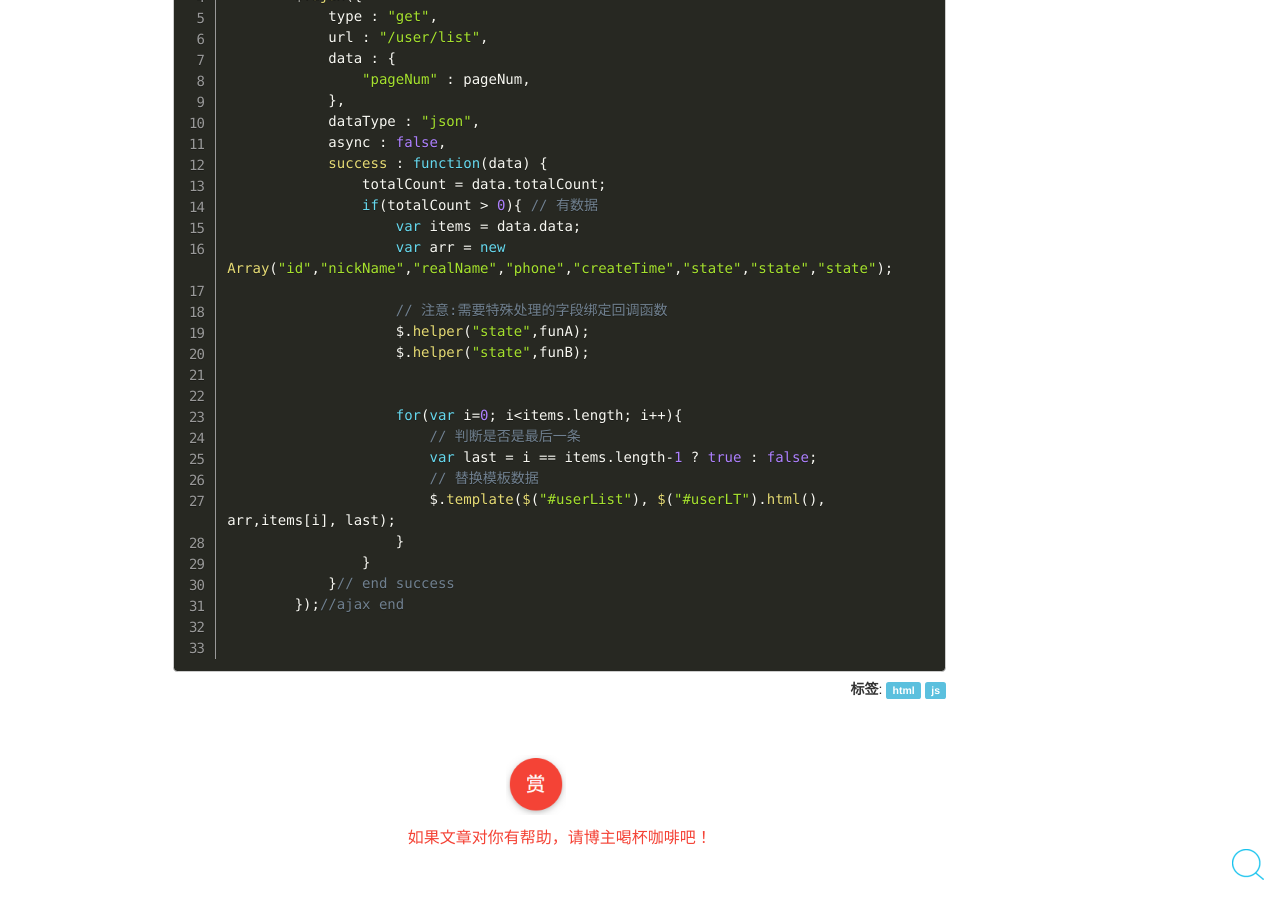
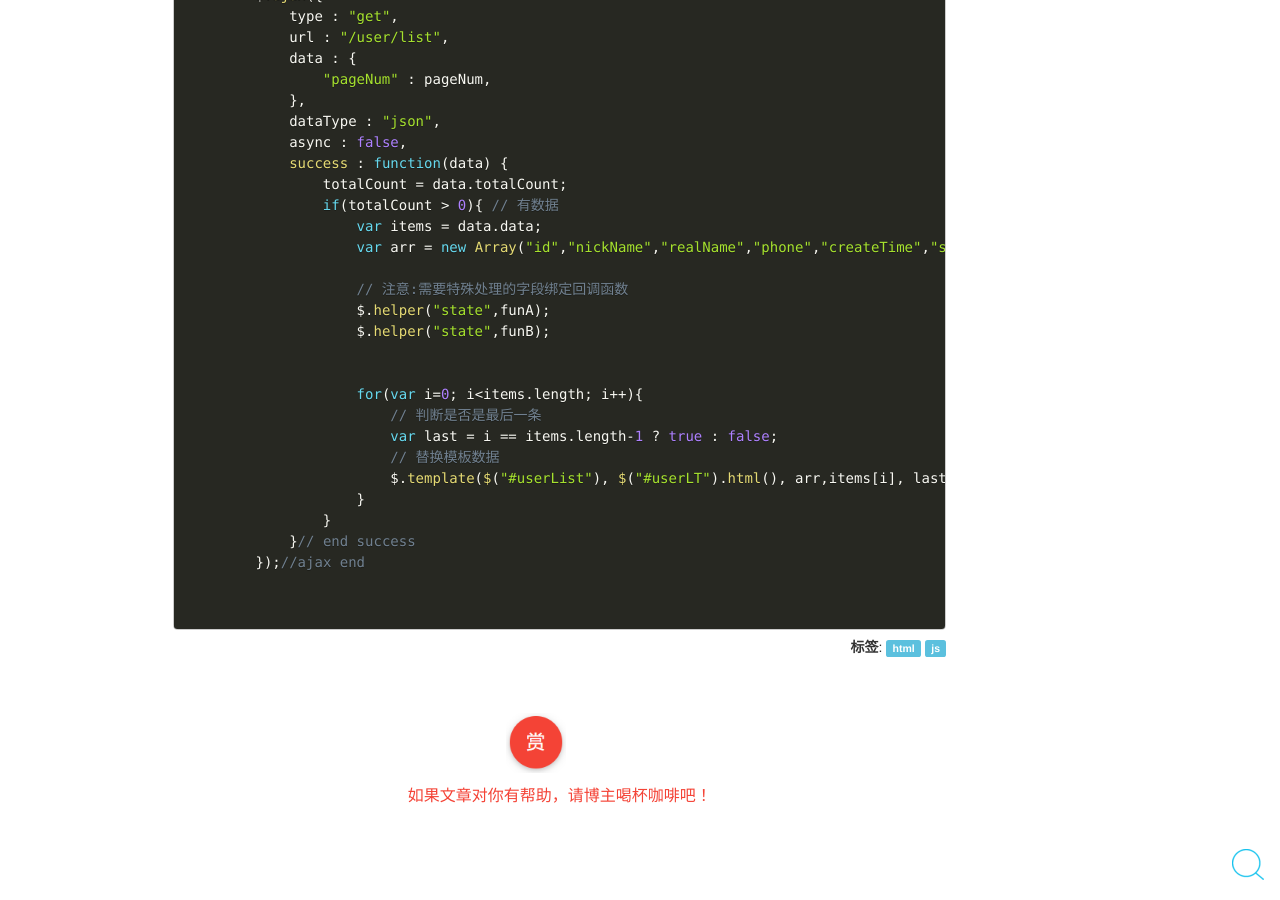
Before and after one commit to chaojunma/chaojunma.github.io, a Jekyll site: the page built from _posts/2018-4-25-html页面使用自定义模板.md, in a window 1280 px wide and 900 px high, scrolled down 3607 px. Built offline with Jekyll 4.4.1, drawn with Linux system fonts in a browser that asks for light colours; comment, search, counter and statistics services are not loaded.

Commit message:
去掉行号

````diff
--- a/_includes/footer.html
+++ b/_includes/footer.html
@@ -21,10 +21,11 @@
 <script src="{{ "/js/prism.js" | prepend: site.baseurl }}"></script>
 <script src="https://code.jquery.com/jquery.js"></script>
 <script src="/js/bootstrap.min.js"></script>
+<!--
 <script type="text/javascript">
   $('pre').addClass("line-numbers").css("white-space", "pre-wrap");
 </script>
-
+-->
 <div class="cb-search-tool" style="position: fixed; top: 0px ; bottom: 0px; left: 0px; right:  0px;
       opacity: 0.95; background-color: #111111; z-index: 9999; display: none;">
     <input type="text" class="form-control cb-search-content" id="cb-search-content" style="position: fixed; top: 60px" placeholder="文章标题 日期 标签" >
--- a/_posts/2018-4-25-html页面使用自定义模板.md
+++ b/_posts/2018-4-25-html页面使用自定义模板.md
@@ -29,7 +29,7 @@ tags: html js
 
 ### 自定义插件template.js
 
-```javascript
+```js
 var options = {};
 
 $.extend({
````
